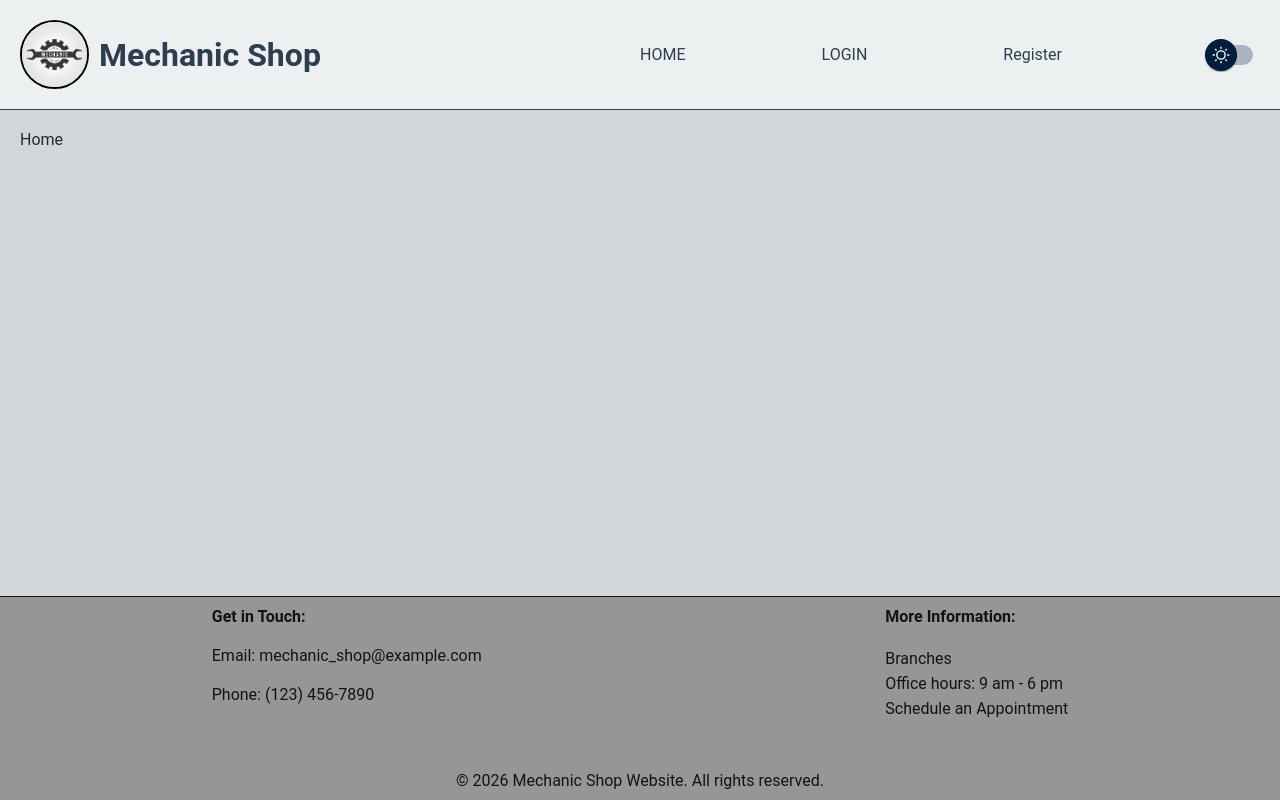
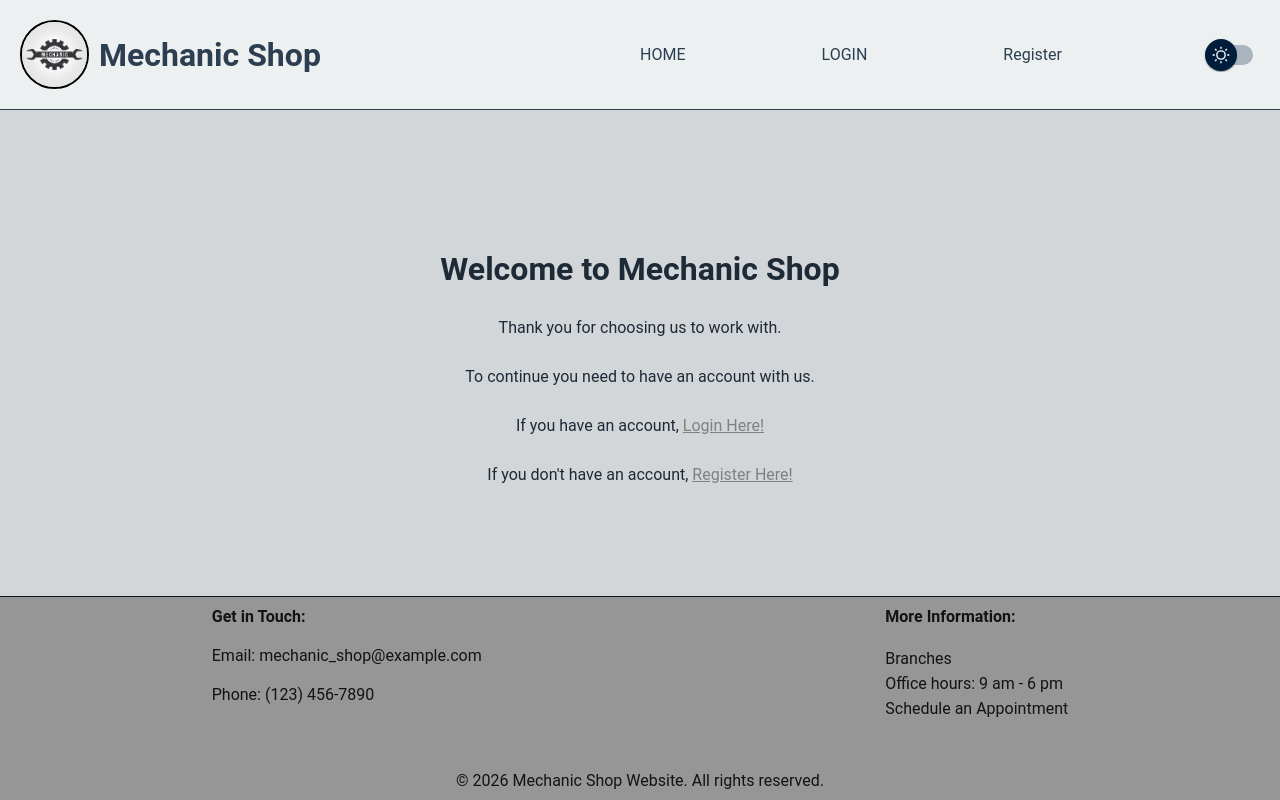
Before and after one commit to hodajahangiri/React-Mechanic-User-CRUD, a React (Vite) app: page / in a window 1280 px wide. Built offline with nearby package versions, Linux system fonts and the light colour scheme.

Commit message:
Add ServiceTicket component to show the services for mechanic. In HomePage shoe the service tickets if the mechanic has service tickets.

```diff
--- /dev/null
+++ b/src/components/ServiceTicketCard/ServiceTicketCard.css
@@ -0,0 +1,14 @@
+.serviceCardContainer{
+    display: flex;
+    flex-direction: column;
+    gap: 30px;
+    align-items: center;
+    border: 2px solid #3f5d7a;
+    padding: 30px;
+    border-radius: 10px;
+    box-shadow: rgba(0, 0, 0, 0.25) 0px 54px 55px, rgba(0, 0, 0, 0.12) 0px -12px 30px, rgba(0, 0, 0, 0.12) 0px 4px 6px, rgba(0, 0, 0, 0.17) 0px 12px 13px, rgba(0, 0, 0, 0.09) 0px -3px 5px;
+}
+
+.serviceCardContainer hr {
+    width: 100%;
+}
--- /dev/null
+++ b/src/components/ServiceTicketCard/ServiceTicketCard.jsx
@@ -0,0 +1,14 @@
+import './ServiceTicketCard.css';
+
+function ServiceTicketCard({service}) {
+  return (
+    <div className='serviceCardContainer'>
+        <h3>{service?.service_desc}</h3>
+        <hr/>
+        <p><b>VIN: </b>{service?.VIN}</p>
+        <p><b>Price: </b>${service?.price}</p>
+    </div>
+  )
+}
+
+export default ServiceTicketCard
--- /dev/null
+++ b/src/components/ServiceTickets/ServiceTickets.css
@@ -0,0 +1,18 @@
+.serviceTicketContainer{
+    display: grid;
+    grid-template-columns: repeat(auto-fit, minmax(250px, 1fr));
+    justify-items: center;
+    gap: 50px;
+    margin-top: 30px;
+    margin-bottom: 80px;
+}
+
+.noServiceTicketTitle{
+    text-align: center;
+    margin-top: 15vh;
+}
+
+.serviceTicketTitle{
+    text-align: center;
+    margin: 50px;
+}
--- /dev/null
+++ b/src/components/ServiceTickets/ServiceTickets.jsx
@@ -0,0 +1,35 @@
+import { useState, useEffect } from "react";
+import { useAuth } from "../../contexts/AuthContext";
+import './ServiceTickets.css'
+import ServiceTicketCard from "../ServiceTicketCard/ServiceTicketCard";
+
+function ServiceTickets() {
+
+    const { getServiceTickets } = useAuth();
+
+    const [serviceTickets, setServiceTickets] = useState([]);
+
+
+    useEffect(() => {
+        const getServiceTicketList = async () => {
+            const serviceTicketsList = await getServiceTickets();
+            console.log("service Ticket List:", serviceTicketsList)
+            setServiceTickets(serviceTicketsList);
+        }
+        getServiceTicketList();
+    }, []);
+
+    return (
+        <>
+            {serviceTickets.length > 0 ? <>
+                <h1 className="serviceTicketTitle">Service Tickets:</h1>
+                <div className="serviceTicketContainer">
+                    {serviceTickets.map(service => <ServiceTicketCard key={service.id} service={service} />)}
+                </div>
+            </> :
+                <h1 className="noServiceTicketTitle">There is no service_tickets for you.</h1>}
+        </>
+    )
+}
+
+export default ServiceTickets
--- a/src/pages/Home/Home.css
+++ b/src/pages/Home/Home.css
@@ -0,0 +1,9 @@
+.homeTitle{
+    text-align: center;
+    margin-top: 15vh;
+}
+
+.homeDescription{
+    text-align: center;
+    margin-top: 30px;
+}
--- a/src/pages/Home/Home.jsx
+++ b/src/pages/Home/Home.jsx
@@ -1,14 +1,22 @@
 import './Home.css';
 import { useAuth } from '../../contexts/AuthContext';
+import { Link } from 'react-router-dom';
+import ServiceTickets from '../../components/ServiceTickets/ServiceTickets';
 
 function Home() {
 
-  const {isAuthenticated} = useAuth();
-  console.log(isAuthenticated);
+  const { isAuthenticated } = useAuth();
 
   return (
-    <div style={{flex: "1",padding:"20px"}}>
-      {isAuthenticated ? "Welcome" : "Home"}
+    <div style={{ flex: "1", padding: "20px" }}>
+      {isAuthenticated ? <ServiceTickets/> :
+        <>
+          <h1 className='homeTitle'>Welcome to Mechanic Shop</h1>
+          <p className='homeDescription'>Thank you for choosing us to work with.</p>
+          <p className='homeDescription'>To continue you need to have an account with us.</p>
+          <p className='homeDescription'>If you have an account, <Link className='link' to="/login">Login Here!</Link></p>
+          <p className='homeDescription'>If you don't have an account, <Link className='link' to="/register">Register Here!</Link></p>
+        </>}
     </div>
   )
 }
```
